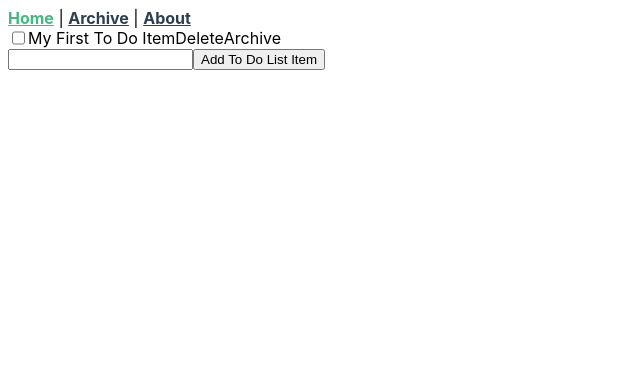
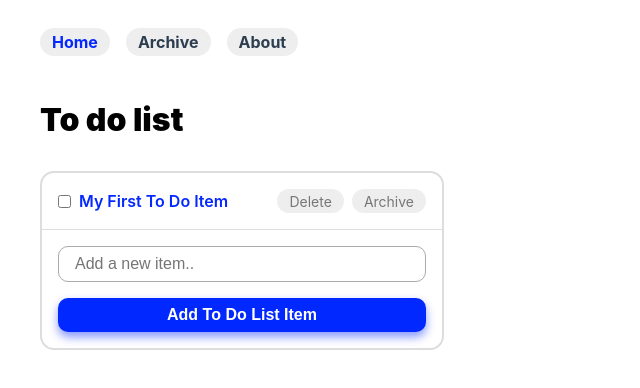
Before and after one commit to smpnjn/vue-todo-list, a Vue app: page / in a window 1280 px wide. Shown: the top 388 px of the page, without its empty margins (0-640 px from the left). Built offline with nearby package versions, Linux system fonts and the light colour scheme.

Commit message:
First Push

```diff
--- a/src/App.vue
+++ b/src/App.vue
@@ -1,7 +1,7 @@
 <template>
     <div id="nav">
-        <router-link to="/">Home</router-link> |
-        <router-link to="/archive">Archive</router-link> |
+        <router-link to="/">Home</router-link>
+        <router-link to="/archive">Archive</router-link>
         <router-link to="/about">About</router-link>
     </div>
     <router-view/>
@@ -19,17 +19,56 @@ export default {
 
 <style>
 #app {
-  font-family: Inter, Helvetica, Arial, sans-serif;
+  font-family: -apple-system, BlinkMacSystemFont, 'Segoe UI', Roboto, Oxygen, Ubuntu, Cantarell, 'Open Sans', 'Helvetica Neue', sans-serif;
   -webkit-font-smoothing: antialiased;
   -moz-osx-font-smoothing: grayscale;
+  margin: 2rem;
 }
 
+h1 {
+    font-weight: 900;
+    font-size: 2rem;
+    margin: 3rem 0 2rem 0;
+}
 #nav a {
     font-weight: bold;
     color: #2c3e50;
+    margin: 0 1rem 0 0;
+    background: #eee;
+    border-radius: 14px;
+    text-decoration: none;
+    padding: 0.25rem 0.75rem;
 }
 
 #nav a.router-link-exact-active {
-    color: #42b983;
+    color: #0428ff;
+}
+input[type="submit"] {
+    background: #0028ff;
+    color: white;
+    border-radius: 10px;
+    padding: 0.5rem 1rem;
+    border: none;
+    box-shadow: 0 5px 10px #0428ff7a;
+    font-size: 1rem;
+    font-weight: 600;
+    transition: all 0.25s ease-out;
+    cursor: pointer;
+}
+input[type="checkbox"] {
+    width: auto;
+    margin: 0 0.5rem 0 0;
+}
+input[type="submit"]:hover {
+    background: #3600ff;
+    box-shadow: 0 3px 7px #0428ff7a;
+}
+input {
+    border-radius: 10px;
+    box-sizing: border-box;
+    border: 1px solid #aaa;
+    font-size: 1rem;
+    width: 100%;
+    padding: 0.5rem 1rem;
 }
 </style>
--- a/src/components/TodoList.vue
+++ b/src/components/TodoList.vue
@@ -2,13 +2,17 @@
     <div id="todo-list">
         <div class="list-item" v-for="n in todos" :key="n.id">
             <div class="list-item-holder" v-if="n.location == location" :data-status="n.completed">
-                <input type="checkbox" :data-id="n.id" :id="n.id" @click="updateTodo" :checked="n.completed" /> <label :data-id="n.id" :for="n.id" >{{ n.name }}</label>
-                <div class="delete-item" @click="deleteItem" :data-id="n.id">Delete</div>
-                <div class="archive-item" v-if="n.location !== 'archive'" @click="archiveItem" :data-id="n.id">Archive</div>
+                <div class="checkbox-items" :data-status="n.completed">
+                    <input type="checkbox" :data-id="n.id" :id="n.id" @click="updateTodo" :checked="n.completed" /> <label :data-id="n.id" :for="n.id" >{{ n.name }}</label>
+                </div>
+                <div class="item-options">
+                    <div class="delete-item" @click="deleteItem" :data-id="n.id">Delete</div>
+                    <div class="archive-item" v-if="n.location !== 'archive'" @click="archiveItem" :data-id="n.id">Archive</div>
+                </div>
             </div>
         </div>
         <div id="new-todo-list-item">
-            <input type="text" id="new-todo-list-item-input" @keyup="updateItemText" />
+            <input type="text" placeholder="Add a new item.." id="new-todo-list-item-input" @keyup="updateItemText" />
             <input type="submit" id="new-todo-list-item-submit" @click="newItem" value="Add To Do List Item" />
         </div>
     </div>
@@ -17,7 +21,6 @@
 <script>
 import { useStore } from 'vuex'
 import { v4 as uuidv4 } from 'uuid'
-
 
 export default {
     name: "TodoList",
@@ -77,10 +80,50 @@ export default {
 }
 </script>
 <style scoped>
+#todo-list {
+    border-radius: 14px;
+    max-width: 400px;
+    border: 2px solid #ddd;
+}
 .list-item-holder {
     display: flex;
+    padding: 1rem 1rem;
+    justify-content: space-between;
+    border-bottom: 1px solid #ddd;
+}
+.item-options, .item-checkbox  {
+    display: flex;
+}
+#new-todo-list-item {
+    padding: 1rem;
+}
+#new-todo-list-item input[type="text"] {
+    margin: 0 0 1rem 0;
 }
 
+.delete-item, .archive-item {
+    font-size: 0.875rem;
+    background: #eee;
+    margin: 0 0 0 0.5rem;
+    height: 1rem;
+    border-radius: 100px;
+    transition: all 0.1s ease-out;
+    color: rgba(0,0,0,0.5);
+    cursor: pointer;
+    padding: 0.25rem 0.75rem;
+}
+.checkbox-items {
+    display: flex;
+    align-items: center;
+}
+.delete-item:hover, .archive-item:hover {
+    background: #ddd;
+    color: black;
+}
+[data-status="false"] label {
+    color: #0428ff;
+    font-weight: 600;
+}
 [data-status="true"] label {
     text-decoration: line-through;
 }
--- a/src/views/About.vue
+++ b/src/views/About.vue
@@ -1,9 +1,15 @@
 <template>
-    <div class="about">
+    <div id="about">
         <h1>About Us</h1>
         <p>We are a small passionate team of people who are interested in To-do applications. We're excited to bring you the best Vue to-do application on the web, so you can track everything you need to do, every day.</p>
     </div>
 </template>
 <style scoped>
-
+#about {
+    max-width: 350px;
+}
+p {
+    color: rgba(0,0,0,0.6);
+    line-height: 2rem;
+}
 </style>
--- a/src/views/Archive.vue
+++ b/src/views/Archive.vue
@@ -1,5 +1,6 @@
 
 <template>
+    <h1>Archived Items:</h1>
     <TodoList location="archive" />
 </template>
 
--- a/src/views/Home.vue
+++ b/src/views/Home.vue
@@ -1,5 +1,6 @@
 
 <template>
+    <h1>To do list</h1>
     <TodoList location="home" />
 </template>
 
```
